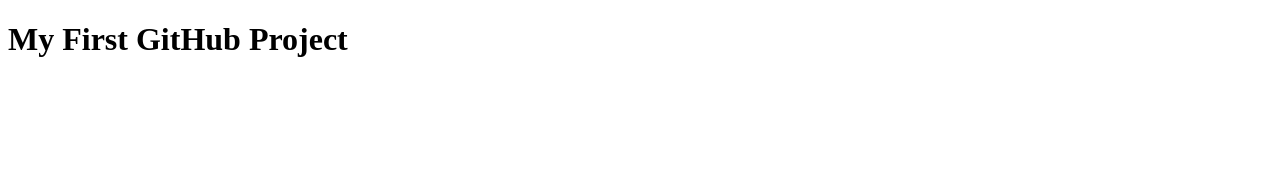
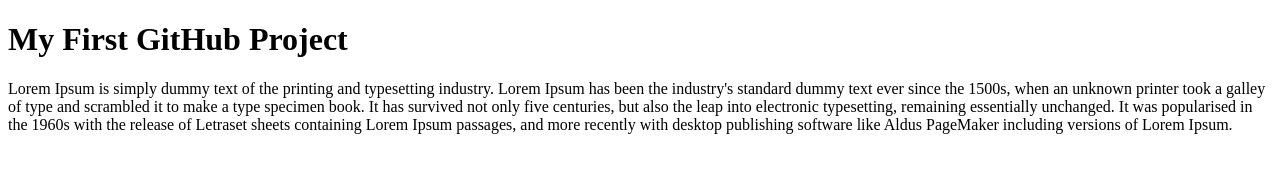
Before and after one commit to bkim3-seneca/example.com, a plain HTML site: page index.html in a window 1280 px wide. Drawn offline with Linux system fonts and the light colour scheme.

Commit message:
Updated index.html
Created a main and a paragraph tags

```diff
--- a/index.html
+++ b/index.html
@@ -10,5 +10,8 @@
 	<header>
     	<h1>My First GitHub Project</h1>
     </header>
+    <main>
+    	<p>Lorem Ipsum is simply dummy text of the printing and typesetting industry. Lorem Ipsum has been the industry's standard dummy text ever since the 1500s, when an unknown printer took a galley of type and scrambled it to make a type specimen book. It has survived not only five centuries, but also the leap into electronic typesetting, remaining essentially unchanged. It was popularised in the 1960s with the release of Letraset sheets containing Lorem Ipsum passages, and more recently with desktop publishing software like Aldus PageMaker including versions of Lorem Ipsum.</p>
+    </main>
 </body>
 </html>
```
